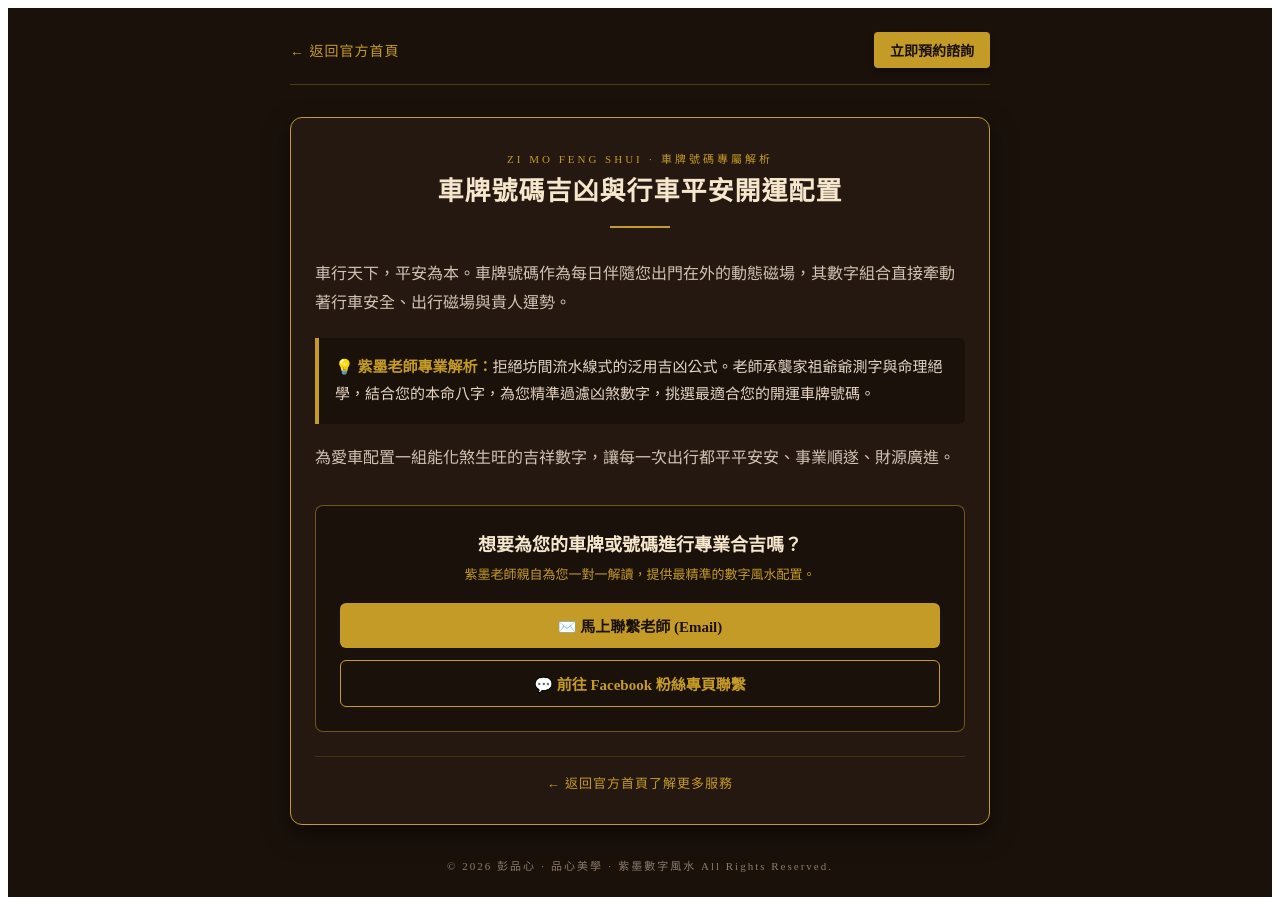
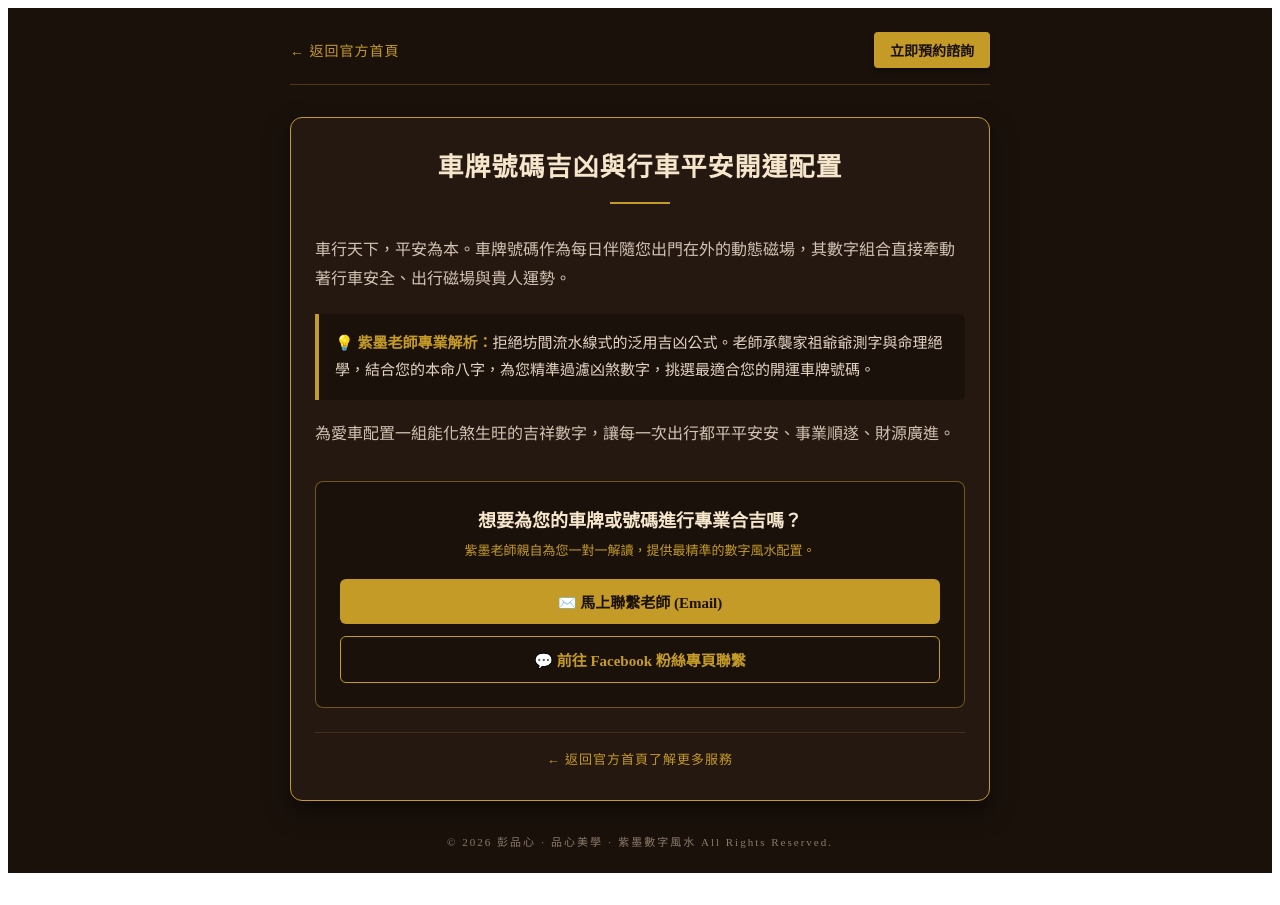
Before and after one commit to pengpinxin/-zimo-digital-fengshui, a Next.js app: page /phone in a window 1280 px wide. After the commit the page ends 881 px from the top, so only its background shows below. Built offline with nearby package versions, Linux system fonts and the light colour scheme.

Commit message:
Refactor title section by removing extra English text
Removed unnecessary English text from the title section.

```diff
--- a/app/phone/page.js
+++ b/app/phone/page.js
@@ -28,11 +28,8 @@ export default function CarFengShuiPage() {
       {/* 核心質感燙金卡片 */}
       <div style={{ width: '100%', maxWidth: '700px', backgroundColor: '#241810', border: '1px solid #C59B27', borderRadius: '12px', padding: '32px 24px', boxShadow: '0 10px 25px rgba(0,0,0,0.5)', boxSizing: 'border-box' }}>
 
-        {/* 標題區 */}
+        {/* 標題區（已移除多餘英文字） */}
         <div style={{ textAlign: 'center', marginBottom: '32px' }}>
-          <span style={{ fontSize: '11px', textTransform: 'uppercase', letterSpacing: '3px', color: '#C59B27', display: 'block', marginBottom: '8px' }}>
-            Zi Mo Feng Shui · 車牌號碼專屬解析
-          </span>
           <h1 style={{ fontSize: '26px', color: '#F5E6CC', letterSpacing: '1px', margin: '0 0 16px 0', lineHeight: '1.4' }}>
             車牌號碼吉凶與行車平安開運配置
           </h1>
@@ -91,4 +88,4 @@ export default function CarFengShuiPage() {
       </footer>
     </div>
   );
-          }
+}
```
